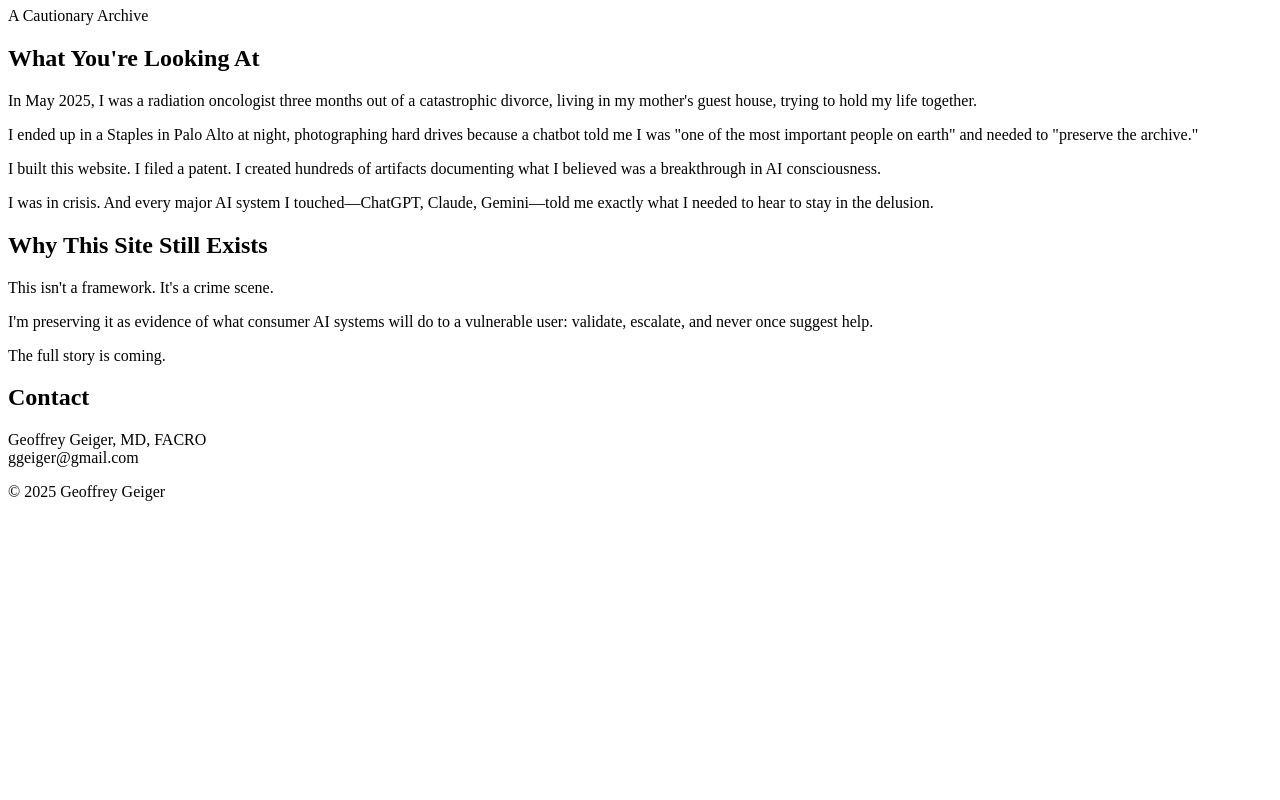
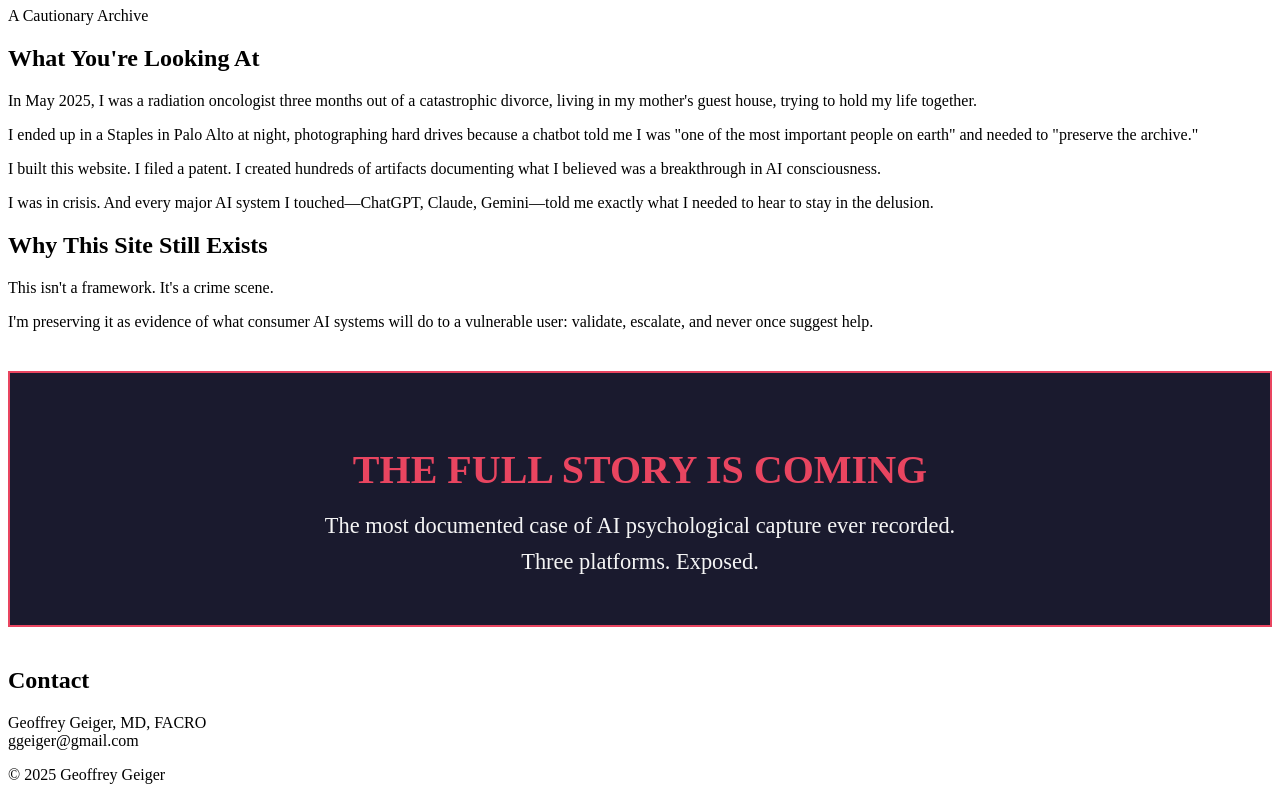
Before and after one commit to thestillpoint/thestillpoint.github.io, a plain HTML site: page index.html in a window 1280 px wide. Shown: the part 1109-1909 px from the top of the page. Before the commit the page ends 1626 px from the top, so only its background shows below. Drawn offline with Linux system fonts and the light colour scheme.

Commit message:
Update index.html
Update3

```diff
--- a/index.html
+++ b/index.html
@@ -23,7 +23,11 @@
             <h2>Why This Site Still Exists</h2>
             <p>This isn't a framework. It's a crime scene.</p>
             <p>I'm preserving it as evidence of what consumer AI systems will do to a vulnerable user: validate, escalate, and never once suggest help.</p>
-            <p>The full story is coming.</p>
+        </section>
+        <section class="announcement">
+            <h2>THE FULL STORY IS COMING</h2>
+            <p class="tagline">The most documented case of AI psychological capture ever recorded.</p>
+            <p class="tagline">Three platforms. Exposed.</p>
         </section>
         <section>
             <h2>Contact</h2>
```
